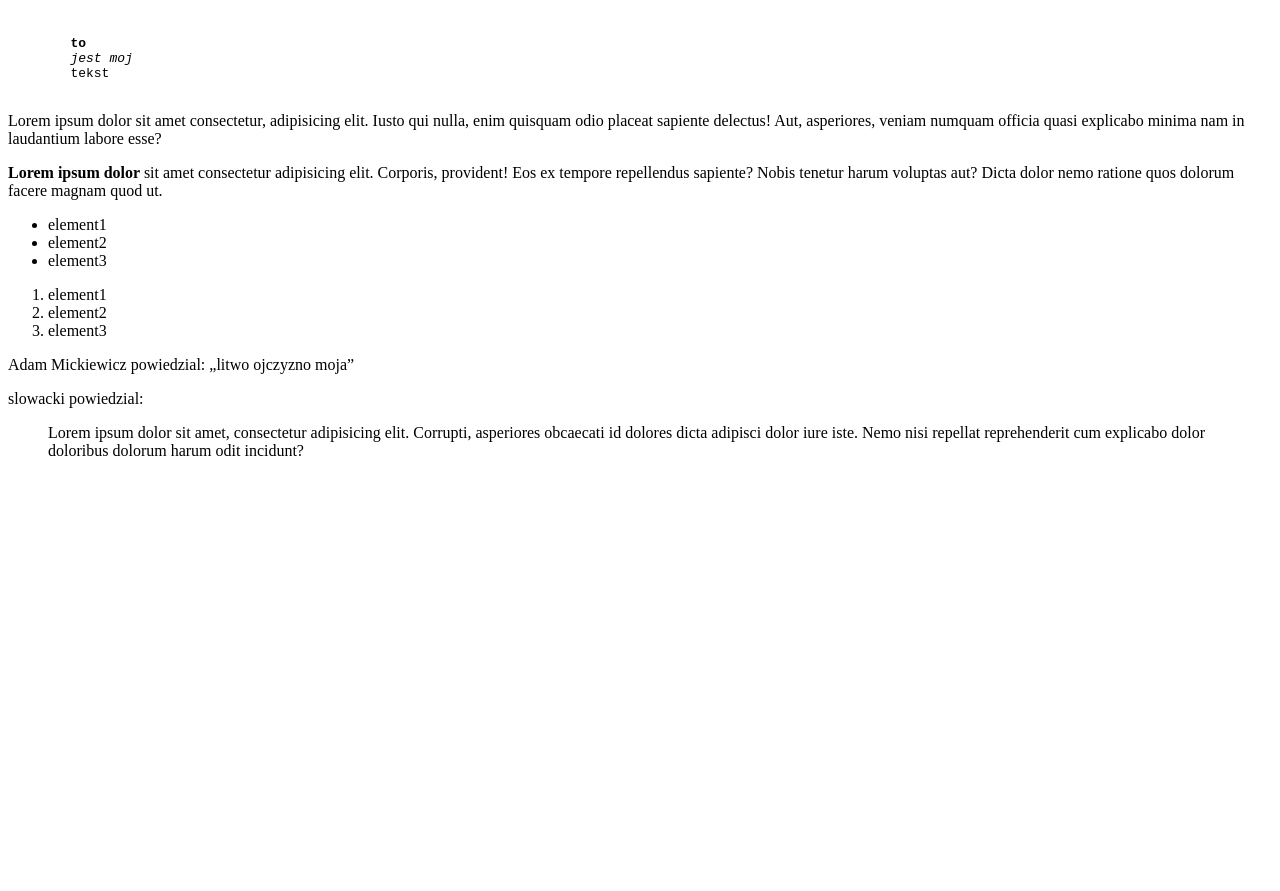
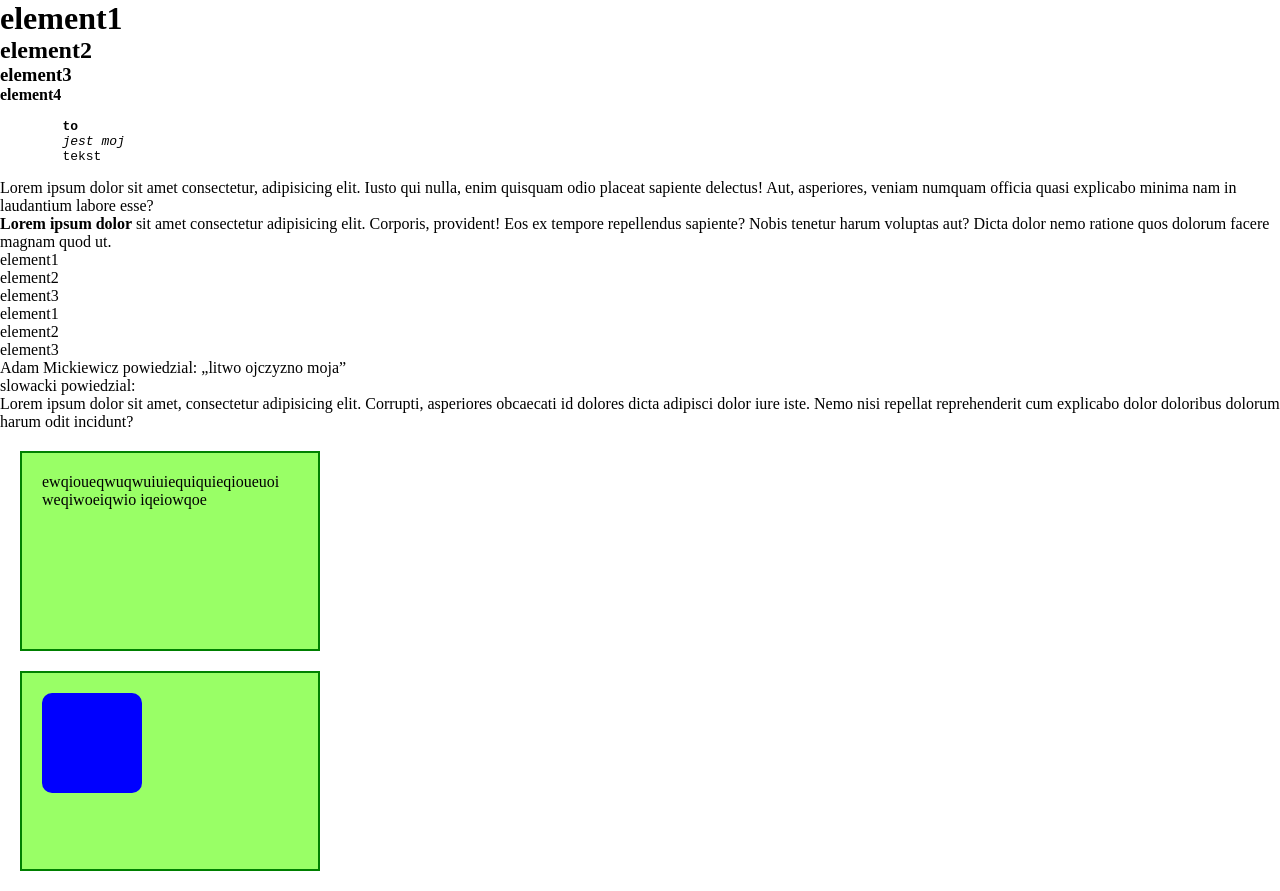
Before and after one commit to bartoszfiejdasz/powt-rzenie, a plain HTML site: page index.html in a window 1280 px wide. Before the commit the page ends 800 px from the top, so only its background shows below. Drawn offline with Linux system fonts and the light colour scheme.

Commit message:
koniec lekcji 06.09.2018

```diff
--- a/index.html
+++ b/index.html
@@ -1,38 +1,78 @@
 <!DOCTYPE html>
 <html lang="pl">
+
 <head>
     <meta charset="UTF-8">
     <meta http-equiv="X-UA-Compatible" content="ie=edge">
     <title>Document</title>
     <link rel="stylesheet" href="style.css">
+    <!-- tutaj mozna dodac css, ale jest to niewygodne bo zwieksza rozmiar  -->
     <style>
-    /* tutaj mozna dodac css, ale jest to niewygodne bo zwieksza rozmiar */
+        /* dotyczy wszystkich elementow na stronie, nadpisujemy wszystko, aby nie bylo jakis domyslnych wartosci przegladarki */
+        * {
+            margin: 0px;
+            padding: 0px;
+            box-sizing: border-box;
+        }
+
+        /* dotyczy tylko dzieci body */
+        body>div {
+            height: 200px;
+            width: 300px;
+            background-color: #99FF66;
+            margin: 20px;
+            /* margines diva */
+            padding: 20px;
+            /* margines wewnątrz diva */
+            border: 2px solid green;
+            /* obramowanie 2px linia kolor zielony */
+            box-sizing: border-box;
+            /* padding nie ma wplywu na wielkosc diva */
+
+        }
+
+        div>div {
+            box-sizing: border-box;
+            height: 100px;
+            width: 100px;
+            background-color: blue;
+            border-radius: 10px;
+            /* zaokraglenie bokow */
+
+        }
     </style>
 </head>
+
 <body>
     <!-- najwazniejsze tagi teksowe -->
-    <h1></h1>    <!-- musi być jeden na stronie, wazny element pozycjonujacy-->
-    <h2></h2>
-    <h3></h3>
-    <h4></h4>
+    <h1>element1</h1> <!-- musi być jeden na stronie, wazny element pozycjonujacy-->
+    <h2>element2</h2>
+    <h3>element3</h3>
+    <h4>element4</h4>
 
-    <p></p> <!--akapit-->
+    <p></p>
+    <!--akapit-->
 
     <pre> <!-- tekst wyglada tak jak napiszemy-->
         <b>to</b> <!--wizualne pogrobienie tekstu-->
         <i>jest moj</i> <!--wizualne pochylenie tekstu-->
         tekst
     </pre>
-    <p>Lorem ipsum dolor sit amet consectetur, adipisicing elit. Iusto qui nulla, enim quisquam odio placeat sapiente delectus! Aut, asperiores, veniam numquam officia quasi explicabo minima nam in laudantium labore esse?</p>
-    <p><strong>Lorem ipsum dolor </strong> <!--pogrubia i ma dodatkowo wzmocnione znaczenia-->
-        sit amet consectetur adipisicing elit. Corporis, provident! Eos ex tempore repellendus sapiente? Nobis tenetur harum voluptas aut? Dicta dolor nemo ratione quos dolorum facere magnam quod ut.</p>
-<ul> <!--nienumerowana lista-->
+    <p>Lorem ipsum dolor sit amet consectetur, adipisicing elit. Iusto qui nulla, enim quisquam odio placeat sapiente
+        delectus! Aut, asperiores, veniam numquam officia quasi explicabo minima nam in laudantium labore esse?</p>
+    <p><strong>Lorem ipsum dolor </strong>
+        <!--pogrubia i ma dodatkowo wzmocnione znaczenia-->
+        sit amet consectetur adipisicing elit. Corporis, provident! Eos ex tempore repellendus sapiente? Nobis tenetur
+        harum voluptas aut? Dicta dolor nemo ratione quos dolorum facere magnam quod ut.</p>
+    <ul>
+        <!--nienumerowana lista-->
         <li>element1</li>
         <li>element2</li>
         <li>element3</li>
     </ul>
 
-<ol> <!--numerowana lista-->
+    <ol>
+        <!--numerowana lista-->
         <li>element1</li>
         <li>element2</li>
         <li>element3</li>
@@ -41,13 +81,20 @@
     <p>Adam Mickiewicz powiedzial: <q>litwo ojczyzno moja</q></p>
     <!-- cytat blokowy blockquote parametr cite >to skad pochodzi -->
     <p>slowacki powiedzial:</p>
-<blockquote cite="www.onet.pl">Lorem ipsum dolor sit amet, consectetur adipisicing elit. Corrupti, asperiores obcaecati id dolores dicta adipisci dolor iure iste. Nemo nisi repellat reprehenderit cum explicabo dolor doloribus dolorum harum odit incidunt?</blockquote>
+    <blockquote cite="www.onet.pl">Lorem ipsum dolor sit amet, consectetur adipisicing elit. Corrupti, asperiores
+        obcaecati id dolores dicta adipisci dolor iure iste. Nemo nisi repellat reprehenderit cum explicabo dolor
+        doloribus dolorum harum odit incidunt?</blockquote>
 
 
     <!-- DIVY elementy blokowe -->
 
+    <div>ewqioueqwuqwuiuiequiquieqioueuoi weqiwoeiqwio iqeiowqoe</div>
+    <div>
         <div></div>
+
+    </div>
 
 
 </body>
+
 </html>
```
Lines whose indentation alone changed are shown as unchanged.
